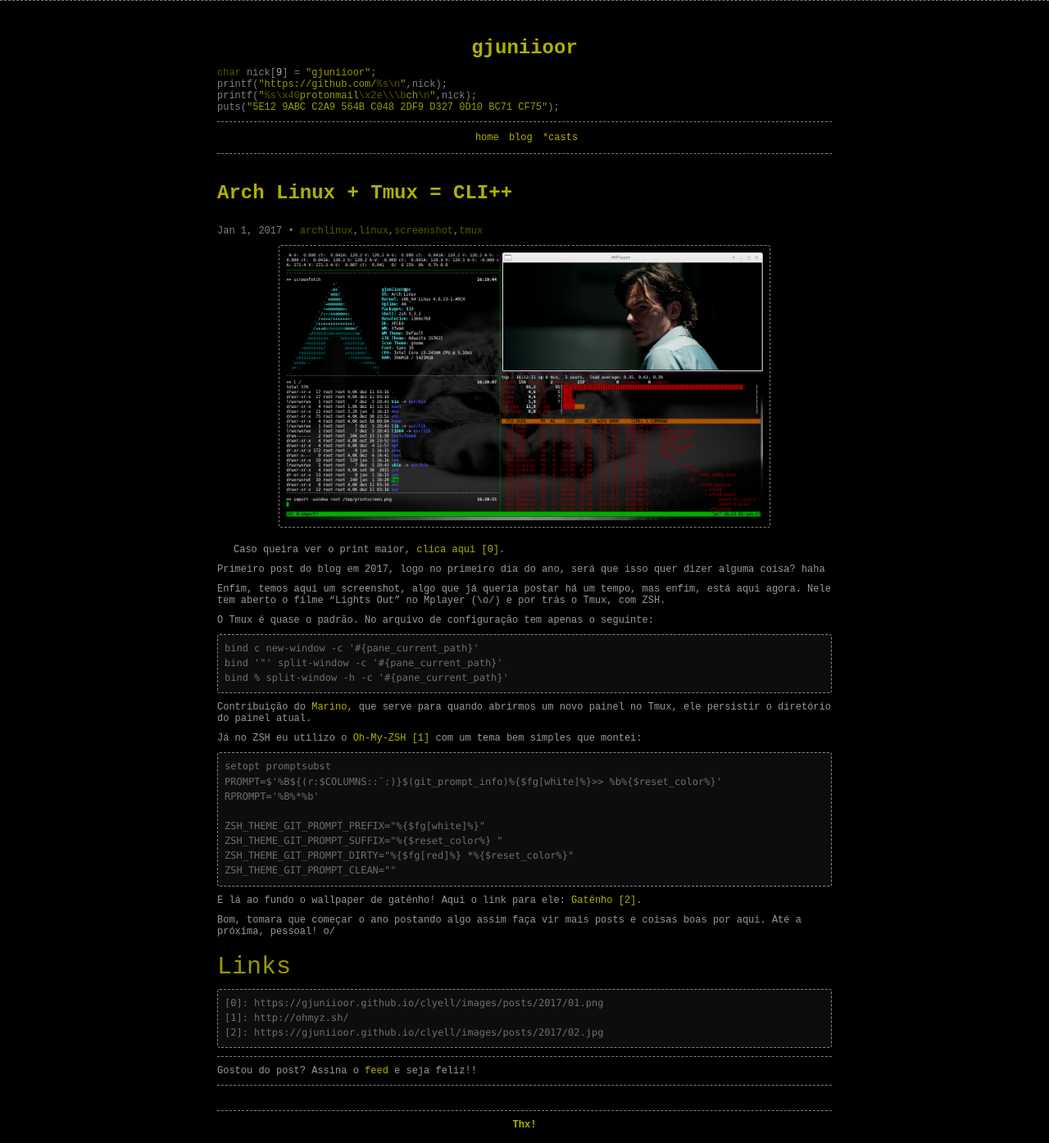
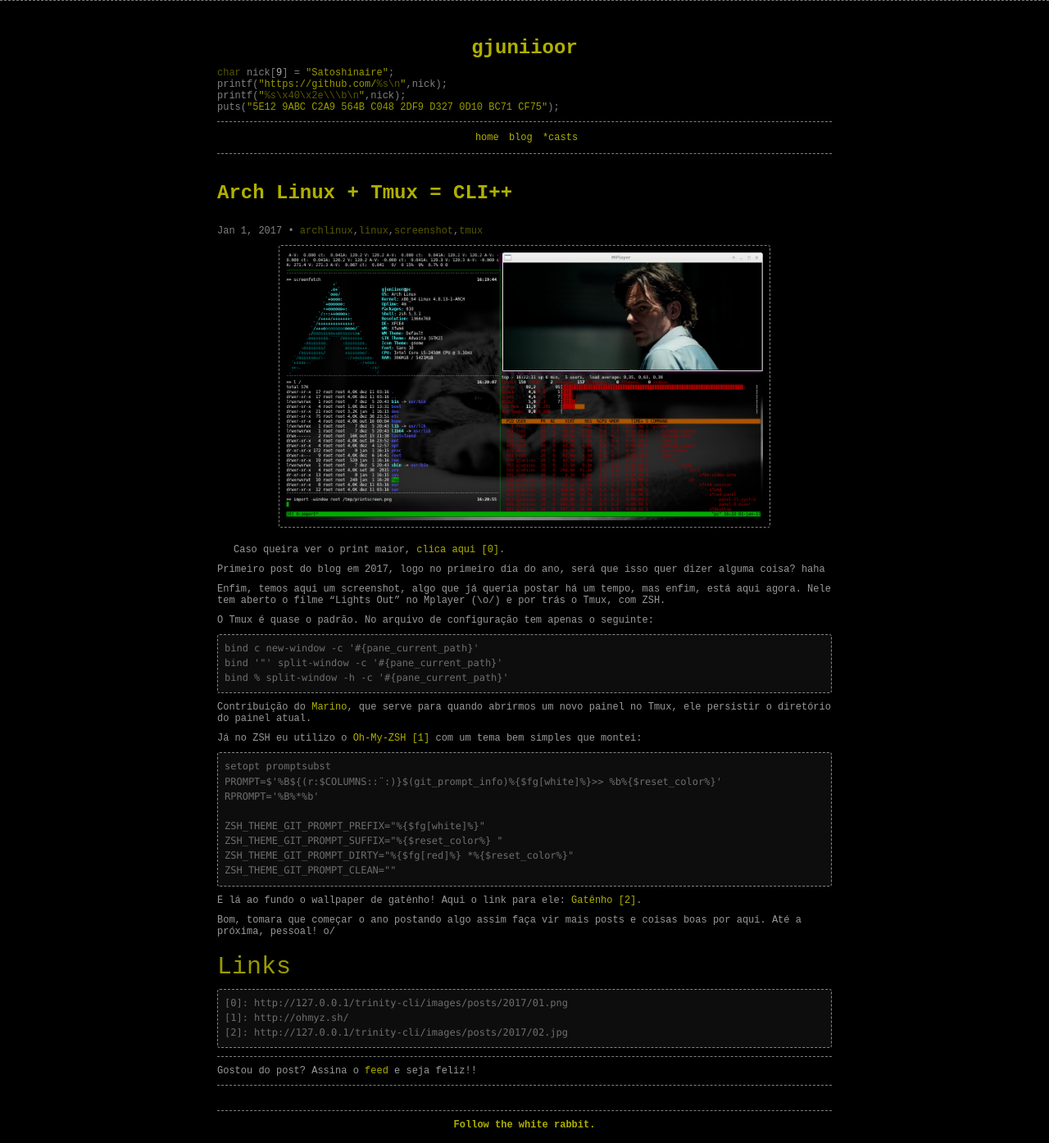
Before and after one commit to Satoshinaire/trinity-cli, a Jekyll site: the page built from docs/_posts/2017/2017-01-01-arch-linux-tmux.md, in a window 1280 px wide. Shown: the whole page at 82% size. Built offline with Jekyll 4.4.1, drawn with Linux system fonts in a browser that asks for light colours; comment, search, counter and statistics services are not loaded.

Commit message:
Update config and index

```diff
--- a/docs/_config.yml
+++ b/docs/_config.yml
@@ -1,22 +1,22 @@
 # Site settings
-title: "gjuniioor"
-bye_message: "Thx!"
-baseurl: "/clyell/"
-url: "https://gjuniioor.github.io"
-disqus: gjuniioor
+title: "trinity"
+bye_message: "Follow the white rabbit."
+baseurl: "/trinity-cli/"
+url: "http://127.0.0.1"
+#disqus: gjuniioor
 
 # Header settings
-nick: "gjuniioor"
-mail:
-    domain: "protonmail"
-    ext: "ch"
+nick: "Satoshinaire"
+#mail:
+#    domain: "protonmail"
+#    ext: "ch"
 source_code:
     server: "github.com"
-    nick: "gjuniioor"
+    nick: "Satoshinaire"
 blog:
     server: "wordpress.com"
-    nick: "gjuniioor"
-fingerprint_key: "5E12 9ABC C2A9 564B C048  2DF9 D327 0D10 BC71 CF75"
+    nick: "satoshinaire"
+fingerprint_key: "2A57 9F61 4B61 FF86 7FA9  9A1B 0D3F A8DD 52BB 3378"
 
 # Build settings
 markdown: kramdown
```
Also changed, not shown: docs/index.md (+2 -2 lines).
